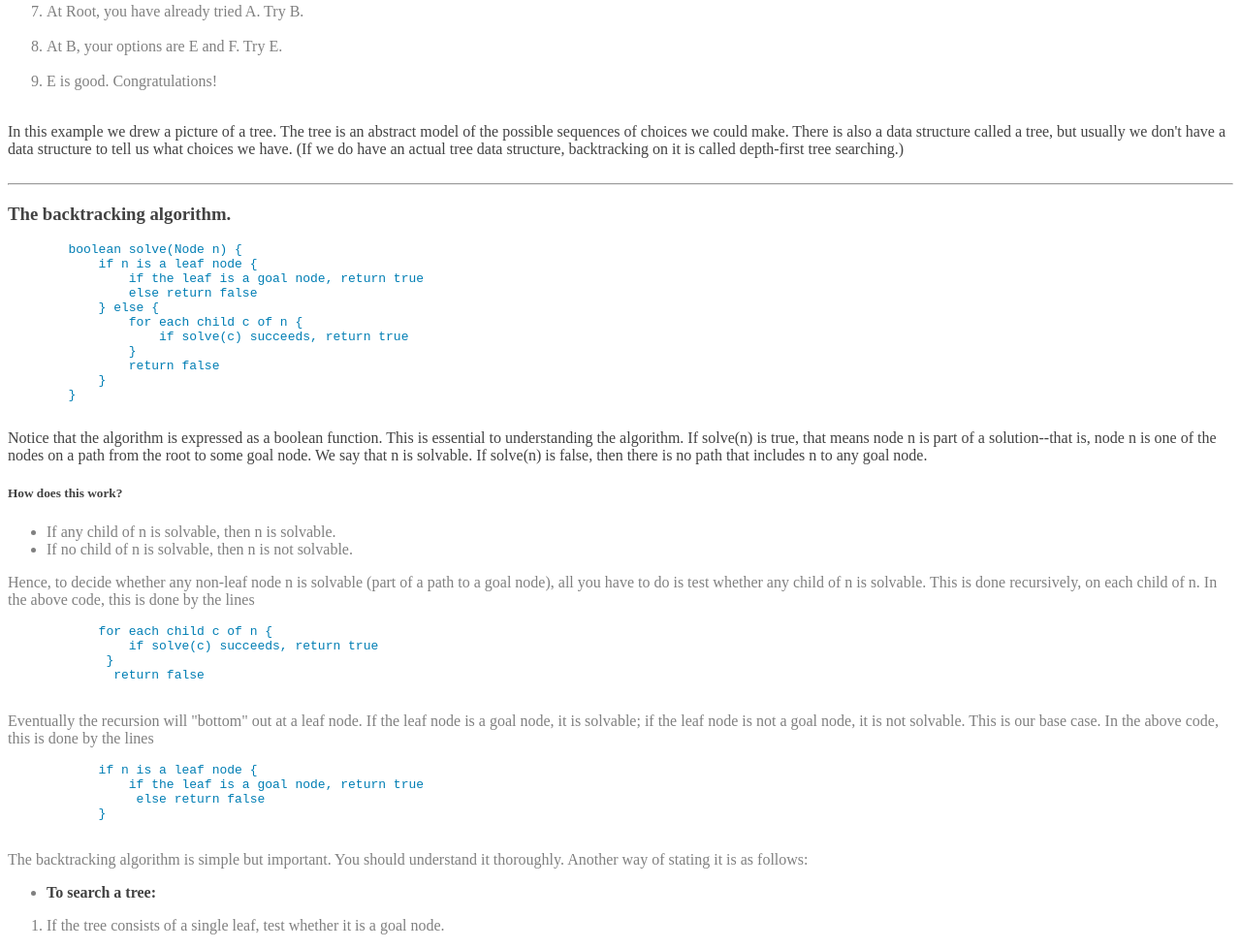
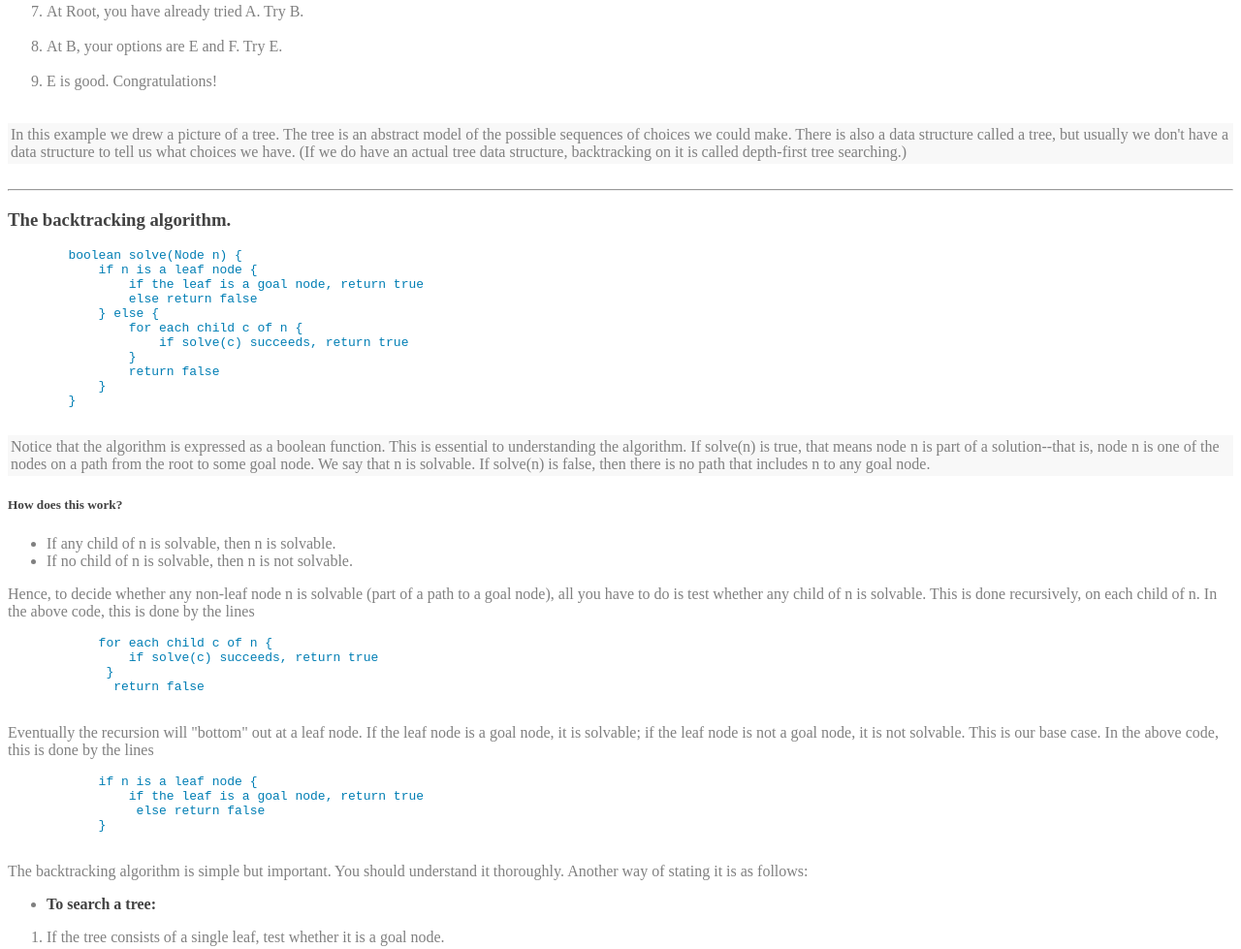
Before and after one commit to ravi143526/backtracking_project, a plain HTML site: page index.html in a window 1280 px wide. Shown: the part 799-1778 px from the top of the page at 97% size. Drawn offline with Linux system fonts and the light colour scheme.

Commit message:
Index file updated

```diff
--- a/index.html
+++ b/index.html
@@ -35,11 +35,13 @@
         <li>E is good. Congratulations!</li>
     </ol>
     <br>
-    <font color="#424242">
-    <summary>
-        In this example we drew a picture of a tree. The tree is an abstract model of the possible sequences of choices we could make. There is also a data structure called a tree, but usually we don't have a data structure to tell us what choices we have. (If we do have an actual tree data structure, backtracking on it is called depth-first tree searching.)
-    </summary>
-   </font>
+   <table bgcolor="#F8F8F8" color="#424242">
+    <thead>
+        <tr>
+            <td>In this example we drew a picture of a tree. The tree is an abstract model of the possible sequences of choices we could make. There is also a data structure called a tree, but usually we don't have a data structure to tell us what choices we have. (If we do have an actual tree data structure, backtracking on it is called depth-first tree searching.)</td>
+        </tr>
+    </thead>
+   </table>
     <br>
     <hr>
     <h3><b><font color="#424242">The backtracking algorithm.</font></b></h3>
@@ -58,12 +60,14 @@
         }
     </pre>
     </font>
-    <font color="#424242">
-    <summary>
-        Notice that the algorithm is expressed as a boolean function. This is essential to understanding the algorithm. If solve(n) is true, that means node n is part of a solution--that is, node n is one of the nodes on a path from the root to some goal node. We say that n is solvable. If solve(n) is false, then there is no path that includes n to any goal node.
-    </summary>
-    <h5>How does this work?</h5>
-    </font>
+    <table bgcolor="#F8F8F8" color="#424242">
+        <thead>
+            <tr>
+                <td>Notice that the algorithm is expressed as a boolean function. This is essential to understanding the algorithm. If solve(n) is true, that means node n is part of a solution--that is, node n is one of the nodes on a path from the root to some goal node. We say that n is solvable. If solve(n) is false, then there is no path that includes n to any goal node.</td>
+            </tr>
+        </thead>
+    </table>
+    <font color="#424242"><h5>How does this work?</h5></font>
     <ul>
         <li>If any child of n is solvable, then n is solvable.</li>
         <li>If no child of n is solvable, then n is not solvable.</li>
@@ -705,9 +709,13 @@
     </ol>
    </b>
 </font>
-<p>
-    Notice that the solution is given in reverse order: BLACK starts out on the left and WHITE on the right, as in the last line. I've added line numbers to the actual output in order to emphasize this point. Backtracking always produces its results (sequence of choices) in reverse order; it is up to you, the programmer, to reverse the results again to get them in the correct order.
-</p>
+<table bgcolor="#F8F8F8" color="#424242">
+    <thead>
+        <tr>
+            <td>Notice that the solution is given in reverse order: BLACK starts out on the left and WHITE on the right, as in the last line. I've added line numbers to the actual output in order to emphasize this point. Backtracking always produces its results (sequence of choices) in reverse order; it is up to you, the programmer, to reverse the results again to get them in the correct order.</td>
+        </tr>
+    </thead>
+</table>
 </font>
 </body>
 </html>
```
